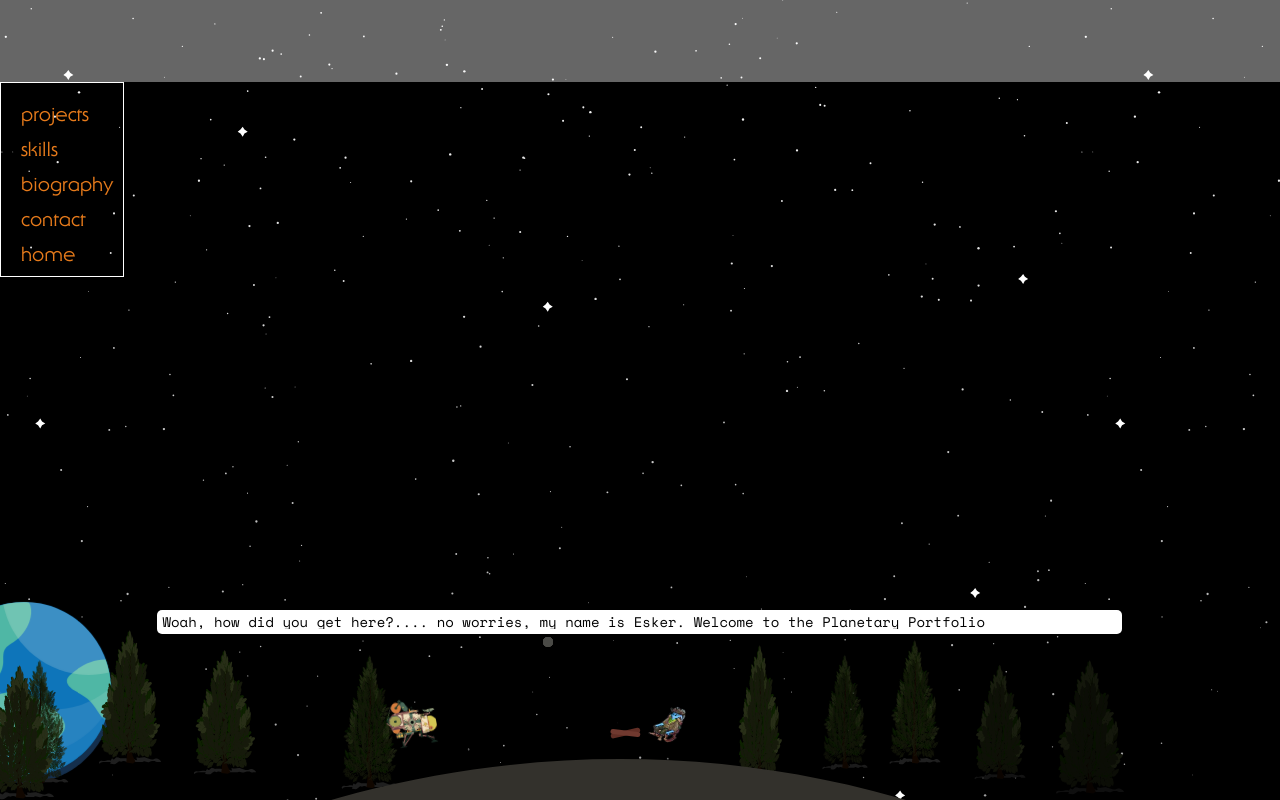
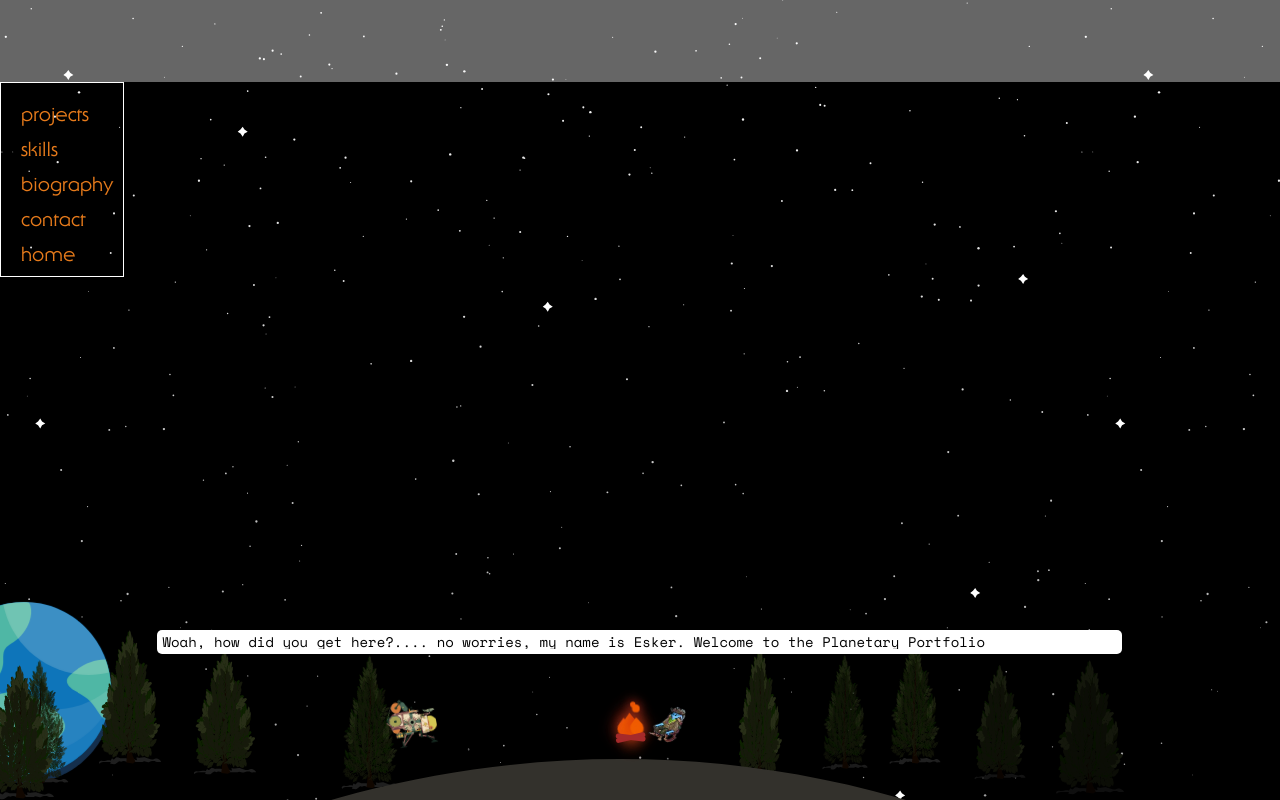
Before and after one commit to Tybenson0/PlanetaryPortfolio, a React (Create React App) app: page / in a window 1280 px wide. Built offline with nearby package versions, Linux system fonts and the light colour scheme.

Commit message:
campfire

```diff
--- a/src/App.css
+++ b/src/App.css
@@ -50,18 +50,18 @@ a {
 .eskers-dialogue-container {
   width: 75%;
   height: fit-content;
-  grid-row: 8/9;
+  grid-row: 7/9;
   grid-column: 1/7;
   background-color: #fff;
   padding: 5px 0 5px 5px;
   border-radius: 5px;
   justify-self: center;
+  align-self: center;
   display: flex;
   align-items: flex-end;
   position: absolute;
   z-index: 5;
   overflow: hidden;
-  transform: translate(0, -4vh);
 }
 .esker-dialogue {
   width: fit-content;
@@ -420,7 +420,30 @@ html, body, #root {
   justify-content: center;
   transform: translate(.5rem);
 }
+.logs {
+  position: absolute;
+  width:3rem;
+  height: 5px;
+  transform: translate(-1rem, 1rem);
+}
 
+.logs:before,
+.logs:after {
+  position: absolute;
+  content: '';
+  top: 50%;
+  left: 50%;
+  transform: translate(-50%, -50%) rotate(10deg);
+  height: 100%;
+  width: 100%;
+  border-radius: 1vw;
+  background-color: brown; /* Replace with the desired color */
+}
+
+.logs:before {
+  transform: translate(-50%, -50%) rotate(-10deg);
+  background-color: brown; /* Replace with the desired color */
+}
 .smoke
 {
   position: fixed;
@@ -465,94 +488,6 @@ html, body, #root {
   animation-delay: 2.8s;
 }
 
-.fire {
-  top: 50%;
-  left: 50%;
-  height: 3rem;
-  width: 3rem;
-}
-
-.fire .flames {
-  width: 60%;
-  height: 60%;
-  transform: translateX(-50%) rotate(45deg);
-  filter: drop-shadow(-10px -10px 30px orange )
-}
-
-.fire .flames .flame {
-  position: absolute;
-  right: 0%;
-  bottom: 0%;
-  width: 0%;
-  height: 0%;
-  background-color: #FFDC01;
-  border-radius: 1vw;
-}
-
-
-
-
-.fire .logs {
-  bottom: 25%;
-  left: 50%;
-  transform: translateX(-50%);
-  width: 100%;
-  height: 15%;
-  border-radius: 100%;
-}
-
-.fire .logs:before,
-.fire .logs:after {
-  position: absolute;
-  content: "";
-  top: 50%;
-  left: 50%;
-  transform: translate(-50%, -50%) rotate(10deg);
-  height: 100%;
-  width: 100%;
-  border-radius: 1vw;
-  background-color: #70392F;
-}
-
-.fire .logs:before {
-  transform: translate(-50%, -50%) rotate(-10deg);
-  background-color: #612E25;
-}
-.fire-shadow-0 {
-  width: 120%;
-  height: 150%;
-  display: flex;
-  flex-direction: column;
-  align-items: center;
-  grid-column: 1/7;
-  grid-row: 8/10;
-  border-radius: 35%;
-  justify-self: center;
-  overflow: hidden;
-  z-index: 3;
-}
-.fire-shadow {
-  --opacity-start: 0.70;
-  --opacity-mid: 0.65;
-  --opacity-end: 0.75;
-  box-sizing: border-box;
-  transform: translatey(2rem);
-  border-radius: 50%;
-  opacity: .8;
-  box-shadow: 0 0 40px 80px black, inset 0 0px 15px 15px black;
-  animation: flickerEffect 5s infinite;
-}
-.fire-shadow:after {
-  content: '';
-  --opacity-start: 0.70;
-  --opacity-mid: 0.65;
-  --opacity-end: 0.75;
-  width: 99%;
-  height: 99%;
-  position: absolute;
-  border-radius: 50%;
-  box-shadow: 0px 0px 0px 5px black, inset 0px 0px 20px 10px black;
-}
 .moon-container {
   display: flex;
   position: relative;
--- a/src/App.js
+++ b/src/App.js
@@ -102,15 +102,24 @@ const CampSite = () => {
         <li className='smoke'></li>
       </ul>
       <div className='campfire-container'>
-      <div className="fire">
-      <div className="flames">
-          <div className="flame"></div>
-          <div className="flame"></div>
-          <div className="flame"></div>
-          <div className="flame"></div>
+      <div class="fire">
+      <div class="fire-left">
+        <div class="main-fire"></div>
+        <div class="particle-fire"></div>
       </div>
-      <div className="logs"></div>
+      <div class="fire-main">
+        <div class="main-fire"></div>
+        <div class="particle-fire"></div>
       </div>
+      <div class="fire-right">
+        <div class="main-fire"></div>
+        <div class="particle-fire"></div>
+      </div>
+      <div class="fire-bottom">
+        <div class="main-fire"></div>
+      </div>
+    </div>
+    <div class="logs"></div>
       </div>
       <div className='eskers-dialogue-container'>
             <p className='esker-dialogue'>{text}</p>
--- a/src/animations.css
+++ b/src/animations.css
@@ -38,63 +38,7 @@
 
   }
 
-@keyframes flickerEffect {
-    0% {
-      opacity: var(--opacity-start);
-      width: 95%;
-        height: 80%;
-    }
-    10% {
-      opacity: var(--opacity-end);
-      width: 91%;
-      height: 76%;
-    }
-    20% {
-      opacity: var(--opacity-mid);
-      width: 93%;
-        height: 78%;
-    }
-    30% {
-      opacity: var(--opacity-end);
-      width: 91%;
-      height: 76%;
-    }
-    40% {
-      opacity: var(--opacity-start);
-      width: 95%;
-        height: 80%;
-    }
-    50% {
-      opacity: var(--opacity-mid);
-      width: 95%;
-        height: 80%;
-    }
-    60% {
-      opacity: var(--opacity-end);
-      width: 93%;
-      height: 78%;
-    }
-    70% {
-      opacity: var(--opacity-start);
-      width: 95%;
-        height: 80%;
-    }
-    80% {
-      opacity: var(--opacity-mid);
-      width: 93%;
-        height: 78%;
-    }
-    90% {
-      opacity: var(--opacity-end);
-      width: 91%;
-      height: 76%;
-    }
-    100% {
-      opacity: var(--opacity-start);
-      width: 95%;
-        height: 80%;
-    }
-  }
+
   @keyframes EskerRock {
     0% {
         transform: scalex(-1) rotate(-25deg);
@@ -106,3 +50,185 @@
         transform: scalex(-1) rotate(-25deg);
     }
   }
+
+  @keyframes scaleUpDown {
+    0%,
+    100% {
+      transform: scaleY(1) scaleX(1);
+    }
+    50%,
+    90% {
+      transform: scaleY(1.1);
+    }
+    75% {
+      transform: scaleY(0.95);
+    }
+    80% {
+      transform: scaleX(0.95);
+    }
+  }
+
+  @keyframes shake {
+    0%,
+    100% {
+      transform: skewX(0) scale(1);
+    }
+    50% {
+      transform: skewX(5deg) scale(0.9);
+    }
+  }
+
+  @keyframes particleUp {
+    0% {
+      opacity: 0;
+    }
+    20% {
+      opacity: 1;
+    }
+    80% {
+      opacity: 1;
+    }
+    100% {
+      opacity: 0;
+      top: -100%;
+      transform: scale(0.5);
+    }
+  }
+
+  @keyframes glow {
+    0%,
+    100% {
+      background-color: #ef5a00;
+    }
+    50% {
+      background-color: #ff7800;
+    }
+  }
+
+  .fire {
+    position: relative;
+    width: 2rem;
+    height: 2rem;
+    background-color: transparent;
+    margin-left: auto;
+    margin-right: auto;
+    transform: translate(-1rem, 0);
+  }
+
+  .fire-main {
+    position: absolute;
+    height: 100%;
+    width: 100%;
+    animation: scaleUpDown 3s ease-out;
+    animation-iteration-count: infinite;
+    animation-fill-mode: both;
+  }
+
+  .fire-main .main-fire {
+    position: absolute;
+    width: 100%;
+    height: 100%;
+    background-image: radial-gradient(farthest-corner at 10px 0, #d43300 0%, #ef5a00 95%);
+    transform: scaleX(0.8) rotate(45deg);
+    border-radius: 0 40% 60% 40%;
+    filter: drop-shadow(0 0 10px #d43322);
+  }
+
+  .fire-main .particle-fire {
+    position: absolute;
+    top: 60%;
+    left: 45%;
+    width: 10px;
+    height: 10px;
+    background-color: #ef5a00;
+    border-radius: 50%;
+    filter: drop-shadow(0 0 10px #d43322);
+    animation: particleUp 2s ease-out 0;
+    animation-iteration-count: infinite;
+    animation-fill-mode: both;
+  }
+
+  .fire-right {
+    height: 100%;
+    width: 100%;
+    position: absolute;
+    animation: shake 2s ease-out 0;
+    animation-iteration-count: infinite;
+    animation-fill-mode: both;
+  }
+
+  .fire-right .main-fire {
+    position: absolute;
+    top: 15%;
+    right: -25%;
+    width: 80%;
+    height: 80%;
+    background-color: #ef5a00;
+    transform: scaleX(0.8) rotate(45deg);
+    border-radius: 0 40% 60% 40%;
+    filter: drop-shadow(0 0 10px #d43322);
+  }
+
+  .fire-right .particle-fire {
+    position: absolute;
+    top: 45%;
+    left: 50%;
+    width: 15px;
+    height: 15px;
+    background-color: #ef5a00;
+    transform: scaleX(0.8) rotate(45deg);
+    border-radius: 50%;
+    filter: drop-shadow(0 0 10px #d43322);
+    animation: particleUp 2s ease-out 0;
+    animation-iteration-count: infinite;
+    animation-fill-mode: both;
+  }
+
+  .fire-left {
+    position: absolute;
+    height: 100%;
+    width: 100%;
+    animation: shake 3s ease-out 0;
+    animation-iteration-count: infinite;
+    animation-fill-mode: both;
+  }
+
+  .fire-left .main-fire {
+    position: absolute;
+    top: 15%;
+    left: -20%;
+    width: 80%;
+    height: 80%;
+    background-color: #ef5a00;
+    transform: scaleX(0.8) rotate(45deg);
+    border-radius: 0 40% 60% 40%;
+    filter: drop-shadow(0 0 10px #d43322);
+  }
+
+  .fire-left .particle-fire {
+    position: absolute;
+    top: 10%;
+    left: 20%;
+    width: 10%;
+    height: 10%;
+    background-color: #ef5a00;
+    border-radius: 50%;
+    filter: drop-shadow(0 0 10px #d43322);
+    animation: particleUp 3s infinite ease-out 0;
+    animation-fill-mode: both;
+  }
+
+  .fire-bottom .main-fire {
+    position: absolute;
+    top: 30%;
+    left: 20%;
+    width: 75%;
+    height: 75%;
+    background-color: #ff7800;
+    transform: scaleX(0.8) rotate(45deg);
+    border-radius: 0 40% 100% 40%;
+    filter: blur(10px);
+    animation: glow 2s ease-out 0;
+    animation-iteration-count: infinite;
+    animation-fill-mode: both;
+  }
```
